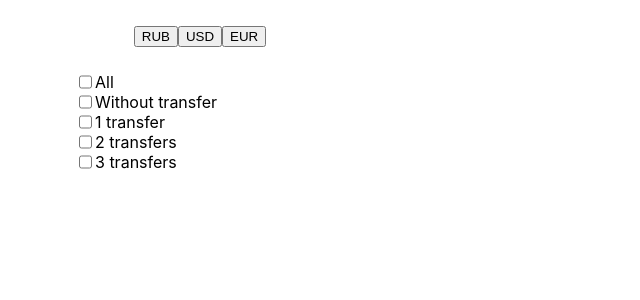
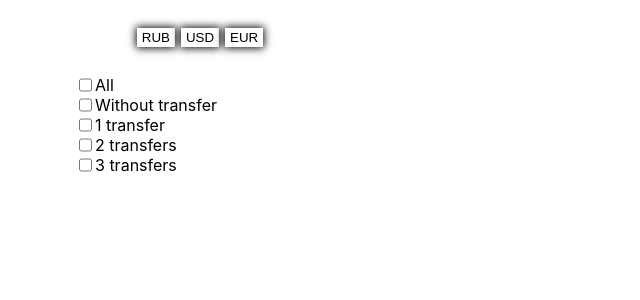
Before and after one commit to DimaMaster149/aviasales, a React (Create React App) app: page / in a window 1280 px wide. Shown: the top 300 px of the page, without its empty margins (0-640 px from the left). Built offline with nearby package versions, Linux system fonts and the light colour scheme.

Commit message:
Change design

```diff
--- a/src/index.css
+++ b/src/index.css
@@ -66,6 +66,19 @@ code {
   padding:30px;
 }
 
+.currency__item{
+  background: white;
+  border: none;
+  box-shadow: 0px 0px 8px 1px black;
+  padding: 2px 5px;
+  margin: 3px;
+}
+
+.currency__item:hover{
+  background: #61dafb;
+  cursor: pointer;
+}
+
 .btn-orange{
   background-color: orange;
   color:white;
@@ -76,3 +89,7 @@ code {
   font-weight: 600;
   text-align: center;
 }
+
+.btn-orange:hover{
+  box-shadow: 0px 0px 15px 3px #ff4b18;
+}
```
